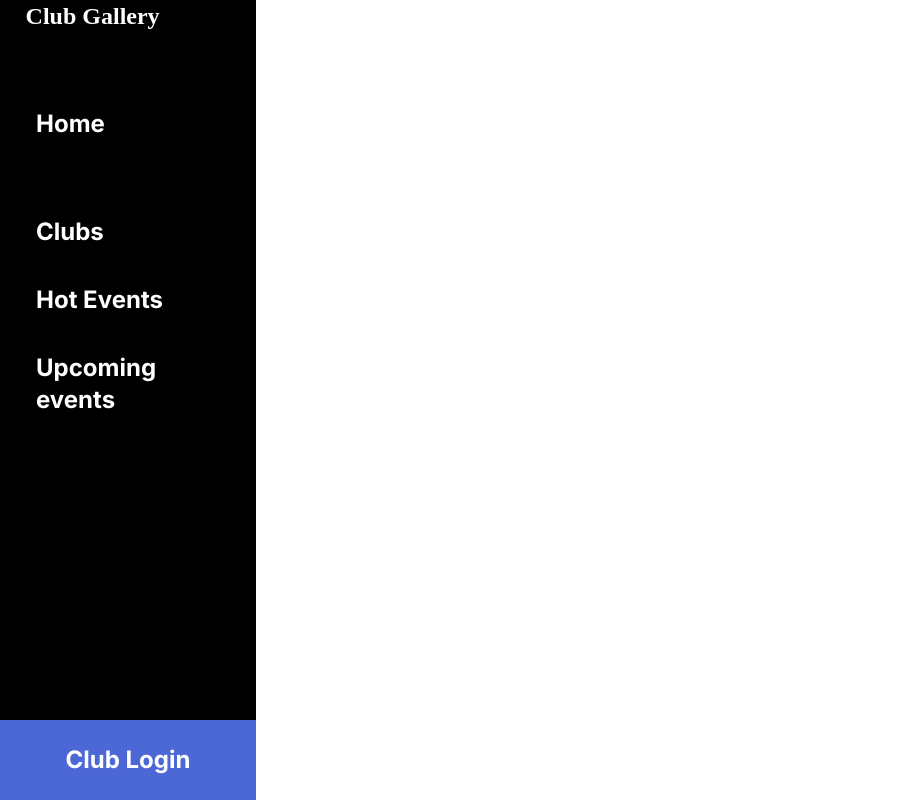
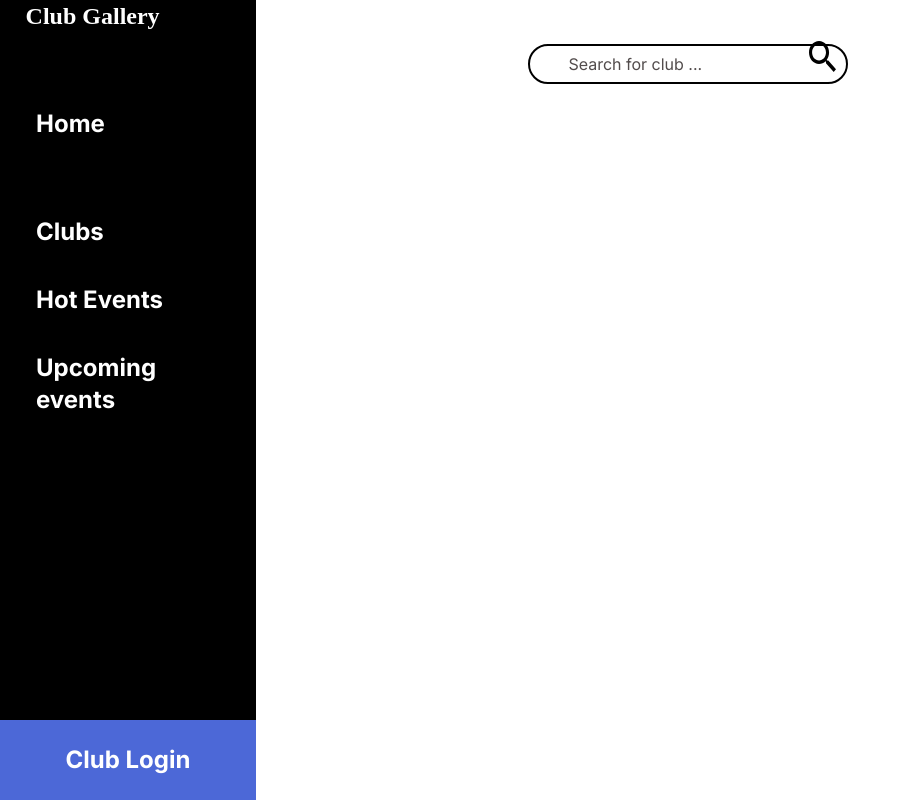
Before and after one commit to abhitrueprogrammer/college-moments-cc-hack, a Next.js app in the folder collegemoments/: page / in a window 1280 px wide. Shown: the whole page, without its empty margins (0-911 px from the left). Built offline with nearby package versions, Linux system fonts and the light colour scheme; a web font is replaced by a local one.

Commit message:
searchbar

```diff
--- a/collegemoments/app/page.js
+++ b/collegemoments/app/page.js
@@ -1,8 +1,13 @@
 // import './style/main.css'
 import Image from "next/image";
 import Navbar from "@/components/Navbar";
+import SearchBar from "@/components/SearchBar"
+
 export default function Home() {
   return (
-    <Navbar/>
+    <div className="flex">
+      <Navbar/>
+      <SearchBar/>
+    </div>
   );
 }
--- a/collegemoments/components/Navbar.css
+++ b/collegemoments/components/Navbar.css
@@ -16,5 +16,4 @@
 #home {
     font-family: "Inknut Antiqua", serif;
     margin: 2vw;
-
 }
--- /dev/null
+++ b/collegemoments/components/SearchBar.css
@@ -0,0 +1,11 @@
+.searchBar {
+    border: 2px solid black;
+    border-radius: 20px;
+    height: 5vh;
+    width: 25vw;
+    padding: 0 0 0 3vw;
+}
+
+.searchBar::placeholder {
+    color: rgb(82, 76, 76);
+}
--- /dev/null
+++ b/collegemoments/components/SearchBar.js
@@ -0,0 +1,19 @@
+// components/Navbar.js
+import Link from 'next/link'
+import "./SearchBar.css"
+
+export default function Navbar() {
+    return (
+        <div className="relative mt-10 ml-48 flex justify-start items-center h-8">
+
+
+            <input className="searchBar ml-20 mt-4" placeholder='Search for club ...'></input>
+            <div className="absolute right-3">
+            <svg width="27" height="31" viewBox="0 0 27 31" fill="none" xmlns="http://www.w3.org/2000/svg">
+                <path d="M19.2967 19.4969H18.0772L17.6449 19.0183C19.1578 16.9977 20.0686 14.3745 20.0686 11.5209C20.0686 5.1578 15.5763 0 10.0343 0C4.49228 0 0 5.1578 0 11.5209C0 17.8839 4.49228 23.0417 10.0343 23.0417C12.5197 23.0417 14.8045 21.996 16.5643 20.259L16.9811 20.7553V22.1555L24.6998 31L27 28.3591L19.2967 19.4969ZM10.0343 19.4969C6.19039 19.4969 3.08748 15.9342 3.08748 11.5209C3.08748 7.10749 6.19039 3.54488 10.0343 3.54488C13.8782 3.54488 16.9811 7.10749 16.9811 11.5209C16.9811 15.9342 13.8782 19.4969 10.0343 19.4969Z" fill="black" />
+            </svg>
+            </div>
+        </div>
+
+    )
+}
```
